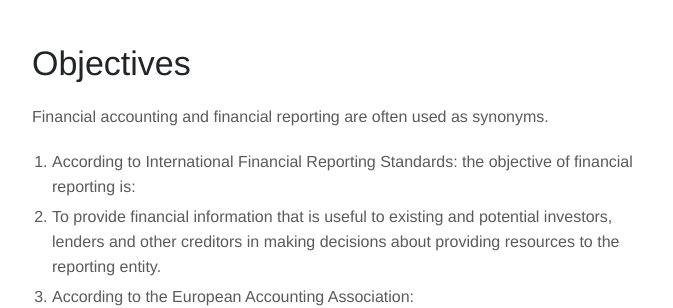
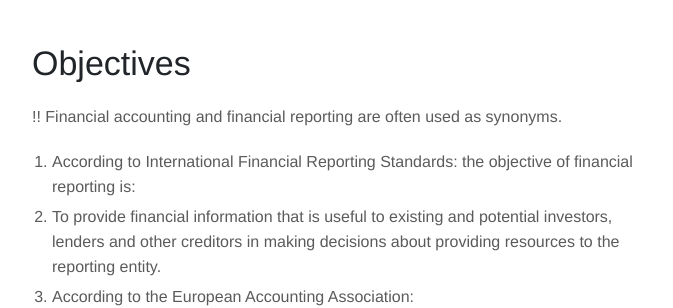
Before and after one commit to redmanta1/redmanta1.github.io, a Jekyll site: the page built from _services/accounting.md, in a window 1280 px wide and 900 px high, scrolled down 702 px. Shown: the part 152-460 px from the top of the window, without its empty margins (143-816 px from the left). Built offline with Jekyll 4.4.1, drawn with Linux system fonts in a browser that asks for light colours.

```diff
--- a/_config.yml
+++ b/_config.yml
@@ -1,4 +1,4 @@
-baseurl: '/'
+baseurl: ''
 permalink: pretty
 title: 'Jekyll Serif'
 
--- a/_services/accounting.md
+++ b/_services/accounting.md
@@ -10,7 +10,7 @@ Financial accounting (or financial accountancy) is the field of accounting conce
 
 # Objectives
 
-Financial accounting and financial reporting are often used as synonyms.
+!! Financial accounting and financial reporting are often used as synonyms.
 
 1. According to International Financial Reporting Standards: the objective of financial reporting is:
 2. To provide financial information that is useful to existing and potential investors, lenders and other creditors in making decisions about providing resources to the reporting entity.
```
